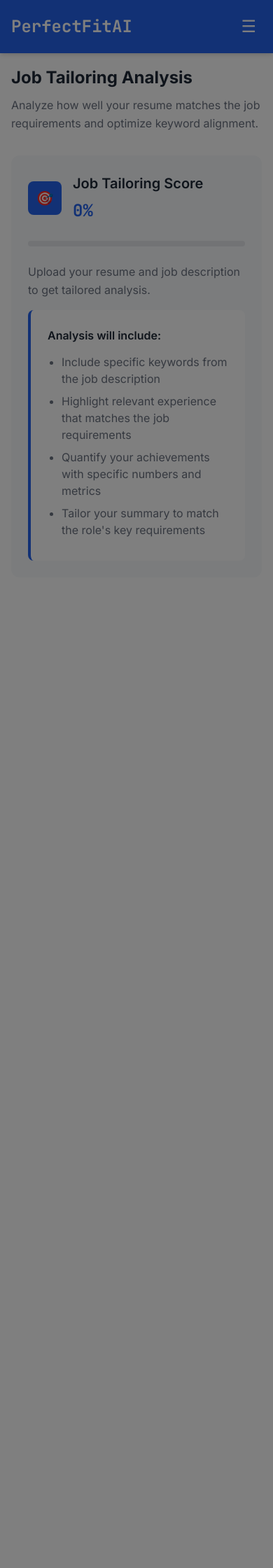
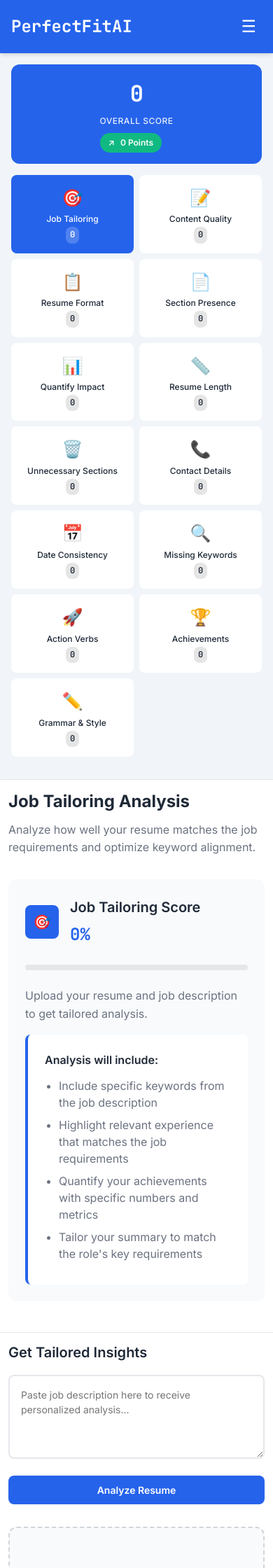
Before and after one commit to upendrajamana/PerfectFitAI07, a Flask app: template templates/new.html in a window 390 px wide. Shown: the top 2240 px of the page at 70% size. Before the commit the page ends 801 px from the top, so only its background shows below. Run offline with Flask 3, Linux system fonts and the light colour scheme; the template is opened without the code that fills it, so the values that code supplies are empty; parts of the project's set-up code (start-up, migrations or seed data) failed here and were passed over.

Commit message:
Update new.html

```diff
--- a/templates/new.html
+++ b/templates/new.html
@@ -86,8 +86,8 @@
             color: white;
         }
 
-        /* Mobile Menu Button */
-        .mobile-menu-btn {
+        /* Mobile Menu Toggle */
+        .mobile-menu-toggle {
             display: none;
             background: none;
             border: none;
@@ -115,48 +115,6 @@
             border-right: 1px solid var(--border-light);
             padding: 2rem 0;
             overflow-y: auto;
-        }
-
-        /* Mobile Sidebar Overlay */
-        .sidebar-overlay {
-            display: none;
-            position: fixed;
-            top: 0;
-            left: 0;
-            width: 100%;
-            height: 100%;
-            background: rgba(0, 0, 0, 0.5);
-            z-index: 200;
-        }
-
-        .mobile-sidebar {
-            display: none;
-            position: fixed;
-            top: 0;
-            left: -100%;
-            width: 280px;
-            height: 100%;
-            background: var(--bg-sidebar);
-            z-index: 300;
-            transition: left 0.3s ease;
-            overflow-y: auto;
-            padding-top: 80px;
-        }
-
-        .mobile-sidebar.open {
-            left: 0;
-        }
-
-        .sidebar-close {
-            position: absolute;
-            top: 1rem;
-            right: 1rem;
-            background: none;
-            border: none;
-            font-size: 1.5rem;
-            cursor: pointer;
-            color: var(--text-primary);
-            padding: 0.5rem;
         }
 
         .score-section {
@@ -453,6 +411,95 @@
             background: var(--secondary-blue);
         }
 
+        /* Mobile Navigation */
+        .mobile-nav {
+            display: none;
+            background: var(--bg-sidebar);
+            border-bottom: 1px solid var(--border-light);
+            padding: 1rem;
+            overflow-x: auto;
+        }
+
+        .mobile-nav-grid {
+            display: grid;
+            grid-template-columns: repeat(auto-fit, minmax(140px, 1fr));
+            gap: 0.5rem;
+            margin-bottom: 1rem;
+        }
+
+        .mobile-nav-item {
+            display: flex;
+            flex-direction: column;
+            align-items: center;
+            padding: 0.75rem;
+            background: white;
+            border-radius: 8px;
+            cursor: pointer;
+            transition: all 0.2s ease;
+            border: 2px solid transparent;
+            text-align: center;
+        }
+
+        .mobile-nav-item:hover {
+            border-color: var(--primary-blue);
+        }
+
+        .mobile-nav-item.active {
+            background: var(--primary-blue);
+            color: white;
+        }
+
+        .mobile-nav-icon {
+            font-size: 1.5rem;
+            margin-bottom: 0.25rem;
+        }
+
+        .mobile-nav-name {
+            font-size: 0.75rem;
+            font-weight: 500;
+            line-height: 1.2;
+        }
+
+        .mobile-nav-score {
+            font-family: 'JetBrains Mono', monospace;
+            font-size: 0.75rem;
+            font-weight: 600;
+            margin-top: 0.25rem;
+            padding: 0.125rem 0.375rem;
+            border-radius: 8px;
+            background: rgba(0, 0, 0, 0.1);
+        }
+
+        .mobile-nav-item.active .mobile-nav-score {
+            background: rgba(255, 255, 255, 0.2);
+        }
+
+        .mobile-overall-score {
+            display: flex;
+            align-items: center;
+            justify-content: center;
+            background: var(--primary-blue);
+            color: white;
+            padding: 1rem;
+            border-radius: 12px;
+            margin-bottom: 1rem;
+        }
+
+        .mobile-overall-score .score-number {
+            font-size: 2rem;
+            color: white;
+            margin-right: 0.5rem;
+        }
+
+        .mobile-overall-score .score-info {
+            text-align: left;
+        }
+
+        .mobile-overall-score .score-label {
+            color: rgba(255, 255, 255, 0.9);
+            font-size: 0.75rem;
+        }
+
         /* Color schemes for different categories */
         .tailoring { background: var(--primary-blue); }
         .content { background: #7c3aed; }
@@ -475,15 +522,7 @@
                 display: none;
             }
 
-            .mobile-sidebar {
-                display: block;
-            }
-
-            .sidebar-overlay {
-                display: block;
-            }
-
-            .mobile-menu-btn {
+            .mobile-nav {
                 display: block;
             }
 
@@ -498,44 +537,47 @@
                 padding: 0 1rem;
             }
 
+            .mobile-menu-toggle {
+                display: block;
+            }
+
             .center-panel,
             .right-panel {
                 padding: 1rem;
             }
 
-            .mobile-sidebar {
-                width: 100%;
-                max-width: 320px;
-            }
-
-            .score-section {
-                padding: 0 1.5rem;
-            }
-
-            .section-title {
-                padding: 0 1.5rem;
-            }
-
-            .fix-item {
-                padding: 0.75rem 1.5rem;
+            .panel-title {
+                font-size: 1.5rem;
             }
 
             .analysis-content {
                 padding: 1.5rem;
             }
 
-            .panel-title {
-                font-size: 1.5rem;
+            .mobile-nav-grid {
+                grid-template-columns: repeat(auto-fit, minmax(120px, 1fr));
             }
 
-            .score-number {
-                font-size: 3rem;
+            .mobile-overall-score {
+                flex-direction: column;
+                text-align: center;
+            }
+
+            .mobile-overall-score .score-number {
+                margin-right: 0;
+                margin-bottom: 0.25rem;
             }
         }
 
-        /* Show overlay when sidebar is open */
-        .sidebar-overlay.show {
-            display: block;
+        @media (max-width: 480px) {
+            .mobile-nav-grid {
+                grid-template-columns: repeat(2, 1fr);
+            }
+
+            .center-panel,
+            .right-panel {
+                padding: 0.75rem;
+            }
         }
     </style>
 </head>
@@ -544,23 +586,16 @@
     <div class="header">
         <div class="nav-container">
             <a href="/" class="logo">PerfectFitAI</a>
-            <button class="mobile-menu-btn" onclick="toggleMobileSidebar()">☰</button>
+            <button class="mobile-menu-toggle">☰</button>
         </div>
     </div>
 
-    <!-- Mobile Sidebar Overlay -->
-    <div class="sidebar-overlay" id="sidebarOverlay" onclick="closeMobileSidebar()"></div>
-
-    <!-- Mobile Sidebar -->
-    <div class="mobile-sidebar" id="mobileSidebar">
-        <button class="sidebar-close" onclick="closeMobileSidebar()">×</button>
-
-        <div class="score-section">
-            <div class="overall-score">
-                <div class="score-circle">
+    <!-- Mobile Navigation -->
+    <div class="mobile-nav">
+        <div class="mobile-overall-score">
             <span class="score-number" id="mobile-score-count">0</span>
-                </div>
-                <div class="score-label">Overall</div>
+            <div class="score-info">
+                <div class="score-label">Overall Score</div>
                 <div class="points-badge">
                     <span>↗</span>
                     <span id="mobile-points-gained">0 Points</span>
@@ -568,133 +603,77 @@
             </div>
         </div>
 
-        <div class="section-title">Top Fixes</div>
-        <ul class="fixes-list">
-            <li class="fix-item active" data-section="tailoring" onclick="showSectionMobile('tailoring')">
-                <div class="fix-item-content">
-                    <div class="fix-icon">🎯</div>
-                    <div class="fix-name">Job Tailoring</div>
+        <div class="mobile-nav-grid">
+            <div class="mobile-nav-item active" data-section="tailoring" onclick="showSection('tailoring')">
+                <div class="mobile-nav-icon">🎯</div>
+                <div class="mobile-nav-name">Job Tailoring</div>
+                <div class="mobile-nav-score" id="mobile-match-score">0</div>
             </div>
-                <div class="fix-score low" id="mobile-match-score">0</div>
-            </li>
-            <li class="fix-item" data-section="content" onclick="showSectionMobile('content')">
-                <div class="fix-item-content">
-                    <div class="fix-icon">📝</div>
-                    <div class="fix-name">Content Quality</div>
+            <div class="mobile-nav-item" data-section="content" onclick="showSection('content')">
+                <div class="mobile-nav-icon">📝</div>
+                <div class="mobile-nav-name">Content Quality</div>
+                <div class="mobile-nav-score" id="mobile-analysis-score">0</div>
             </div>
-                <div class="fix-score low" id="mobile-analysis-score">0</div>
-            </li>
-            <li class="fix-item" data-section="format" onclick="showSectionMobile('format')">
-                <div class="fix-item-content">
-                    <div class="fix-icon">📋</div>
-                    <div class="fix-name">Resume Format</div>
+            <div class="mobile-nav-item" data-section="format" onclick="showSection('format')">
+                <div class="mobile-nav-icon">📋</div>
+                <div class="mobile-nav-name">Resume Format</div>
+                <div class="mobile-nav-score" id="mobile-order-score">0</div>
             </div>
-                <div class="fix-score low" id="mobile-order-score">0</div>
-            </li>
-            <li class="fix-item" data-section="sections" onclick="showSectionMobile('sections')">
-                <div class="fix-item-content">
-                    <div class="fix-icon">📄</div>
-                    <div class="fix-name">Section Presence</div>
+            <div class="mobile-nav-item" data-section="sections" onclick="showSection('sections')">
+                <div class="mobile-nav-icon">📄</div>
+                <div class="mobile-nav-name">Section Presence</div>
+                <div class="mobile-nav-score" id="mobile-presence-score">0</div>
             </div>
-                <div class="fix-score low" id="mobile-presence-score">0</div>
-            </li>
-            <li class="fix-item" data-section="quantify" onclick="showSectionMobile('quantify')">
-                <div class="fix-item-content">
-                    <div class="fix-icon">📊</div>
-                    <div class="fix-name">Quantify Impact</div>
+            <div class="mobile-nav-item" data-section="quantify" onclick="showSection('quantify')">
+                <div class="mobile-nav-icon">📊</div>
+                <div class="mobile-nav-name">Quantify Impact</div>
+                <div class="mobile-nav-score" id="mobile-quantify-score">0</div>
             </div>
-                <div class="fix-score low" id="mobile-quantify-score">0</div>
-            </li>
-            <li class="fix-item" data-section="length" onclick="showSectionMobile('length')">
-                <div class="fix-item-content">
-                    <div class="fix-icon">📏</div>
-                    <div class="fix-name">Resume Length</div>
+            <div class="mobile-nav-item" data-section="length" onclick="showSection('length')">
+                <div class="mobile-nav-icon">📏</div>
+                <div class="mobile-nav-name">Resume Length</div>
+                <div class="mobile-nav-score" id="mobile-length-score">0</div>
             </div>
-                <div class="fix-score low" id="mobile-length-score">0</div>
-            </li>
-            <li class="fix-item" data-section="unnecessary" onclick="showSectionMobile('unnecessary')">
-                <div class="fix-item-content">
-                    <div class="fix-icon">🗑️</div>
-                    <div class="fix-name">Unnecessary Sections</div>
+            <div class="mobile-nav-item" data-section="unnecessary" onclick="showSection('unnecessary')">
+                <div class="mobile-nav-icon">🗑️</div>
+                <div class="mobile-nav-name">Unnecessary Sections</div>
+                <div class="mobile-nav-score" id="mobile-unnecessary-score">0</div>
             </div>
-                <div class="fix-score low" id="mobile-unnecessary-score">0</div>
-            </li>
-            <li class="fix-item" data-section="contact" onclick="showSectionMobile('contact')">
-                <div class="fix-item-content">
-                    <div class="fix-icon">📞</div>
-                    <div class="fix-name">Contact Details</div>
+            <div class="mobile-nav-item" data-section="contact" onclick="showSection('contact')">
+                <div class="mobile-nav-icon">📞</div>
+                <div class="mobile-nav-name">Contact Details</div>
+                <div class="mobile-nav-score" id="mobile-contact-score">0</div>
             </div>
-                <div class="fix-score low" id="mobile-contact-score">0</div>
-            </li>
-            <li class="fix-item" data-section="dates" onclick="showSectionMobile('dates')">
-                <div class="fix-item-content">
-                    <div class="fix-icon">📅</div>
-                    <div class="fix-name">Date Consistency</div>
+            <div class="mobile-nav-item" data-section="dates" onclick="showSection('dates')">
+                <div class="mobile-nav-icon">📅</div>
+                <div class="mobile-nav-name">Date Consistency</div>
+                <div class="mobile-nav-score" id="mobile-dates-score">0</div>
             </div>
-                <div class="fix-score low" id="mobile-dates-score">0</div>
-            </li>
-            <li class="fix-item" data-section="gaps" onclick="showSectionMobile('gaps')">
-                <div class="fix-item-content">
-                    <div class="fix-icon">⏳</div>
-                    <div class="fix-name">Experience Gaps</div>
+            <div class="mobile-nav-item" data-section="keywords" onclick="showSection('keywords')">
+                <div class="mobile-nav-icon">🔍</div>
+                <div class="mobile-nav-name">Missing Keywords</div>
+                <div class="mobile-nav-score" id="mobile-keywords-score">0</div>
             </div>
-                <div class="fix-score low" id="mobile-gaps-score">0</div>
-            </li>
-        </ul>
-
-        <div class="section-title" style="margin-top: 2rem;">🎯 Keyword & Role Match</div>
-        <ul class="fixes-list">
-            <li class="fix-item" data-section="keywords" onclick="showSectionMobile('keywords')">
-                <div class="fix-item-content">
-                    <div class="fix-icon">🔍</div>
-                    <div class="fix-name">Missing Keywords</div>
+            <div class="mobile-nav-item" data-section="verbs" onclick="showSection('verbs')">
+                <div class="mobile-nav-icon">🚀</div>
+                <div class="mobile-nav-name">Action Verbs</div>
+                <div class="mobile-nav-score" id="mobile-verbs-score">0</div>
             </div>
-                <div class="fix-score low" id="mobile-keywords-score">0</div>
-            </li>
-            <li class="fix-item" data-section="skills" onclick="showSectionMobile('skills')">
-                <div class="fix-item-content">
-                    <div class="fix-icon">⚙️</div>
-                    <div class="fix-name">Technical Skills</div>
+            <div class="mobile-nav-item" data-section="achievements" onclick="showSection('achievements')">
+                <div class="mobile-nav-icon">🏆</div>
+                <div class="mobile-nav-name">Achievements</div>
+                <div class="mobile-nav-score" id="mobile-achievements-score">0</div>
             </div>
-                <div class="fix-score low" id="mobile-skills-score">0</div>
-            </li>
-        </ul>
-
-        <div class="section-title" style="margin-top: 2rem;">📢 Writing & Clarity</div>
-        <ul class="fixes-list">
-            <li class="fix-item" data-section="verbs" onclick="showSectionMobile('verbs')">
-                <div class="fix-item-content">
-                    <div class="fix-icon">🚀</div>
-                    <div class="fix-name">Action Verbs</div>
+            <div class="mobile-nav-item" data-section="grammar" onclick="showSection('grammar')">
+                <div class="mobile-nav-icon">✏️</div>
+                <div class="mobile-nav-name">Grammar & Style</div>
+                <div class="mobile-nav-score" id="mobile-grammar-score">0</div>
             </div>
-                <div class="fix-score low" id="mobile-verbs-score">0</div>
-            </li>
-            <li class="fix-item" data-section="achievements" onclick="showSectionMobile('achievements')">
-                <div class="fix-item-content">
-                    <div class="fix-icon">🏆</div>
-                    <div class="fix-name">Achievements vs Tasks</div>
         </div>
-                <div class="fix-score low" id="mobile-achievements-score">0</div>
-            </li>
-            <li class="fix-item" data-section="softskills" onclick="showSectionMobile('softskills')">
-                <div class="fix-item-content">
-                    <div class="fix-icon">💭</div>
-                    <div class="fix-name">Soft Skills Balance</div>
-                </div>
-                <div class="fix-score low" id="mobile-softskills-score">0</div>
-            </li>
-            <li class="fix-item" data-section="grammar" onclick="showSectionMobile('grammar')">
-                <div class="fix-item-content">
-                    <div class="fix-icon">✏️</div>
-                    <div class="fix-name">Grammar & Style</div>
-                </div>
-                <div class="fix-score low" id="mobile-grammar-score">0</div>
-            </li>
-        </ul>
     </div>
 
     <div class="main-container">
-        <!-- Left Sidebar (Desktop) -->
+        <!-- Left Sidebar (Desktop Only) -->
         <div class="left-sidebar">
             <div class="score-section">
                 <div class="overall-score">
@@ -1118,39 +1097,6 @@
             }
         };
 
-        // Mobile sidebar functions
-        function toggleMobileSidebar() {
-            const sidebar = document.getElementById('mobileSidebar');
-            const overlay = document.getElementById('sidebarOverlay');
-
-            sidebar.classList.add('open');
-            overlay.classList.add('show');
-            document.body.style.overflow = 'hidden';
-        }
-
-        function closeMobileSidebar() {
-            const sidebar = document.getElementById('mobileSidebar');
-            const overlay = document.getElementById('sidebarOverlay');
-
-            sidebar.classList.remove('open');
-            overlay.classList.remove('show');
-            document.body.style.overflow = '';
-        }
-
-        // Mobile section selection (closes sidebar after selection)
-        function showSectionMobile(sectionKey) {
-            showSection(sectionKey);
-
-            // Update mobile sidebar active state
-            document.querySelectorAll('#mobileSidebar .fix-item').forEach(item => {
-                item.classList.remove('active');
-            });
-            document.querySelector(`#mobileSidebar [data-section="${sectionKey}"]`).classList.add('active');
-
-            // Close mobile sidebar
-            closeMobileSidebar();
-        }
-
         function toggleOptions(element) {
             const optionsList = element.querySelector('.options-list');
             const isExpanded = optionsList.classList.contains('expanded');
@@ -1219,7 +1165,7 @@
                 total += score;
                 count++;
 
-                // Update score number in desktop sidebar
+                // Update score number in sidebar (desktop)
                 const scoreElement = document.getElementById(id);
                 if (scoreElement) {
                     scoreElement.textContent = score;
@@ -1227,11 +1173,10 @@
                     scoreElement.className = 'fix-score ' + getScoreClass(score);
                 }
 
-                // Update score number in mobile sidebar
+                // Update mobile scores
                 const mobileScoreElement = document.getElementById('mobile-' + id);
                 if (mobileScoreElement) {
                     mobileScoreElement.textContent = score;
-                    mobileScoreElement.className = 'fix-score ' + getScoreClass(score);
                 }
             }
 
@@ -1247,20 +1192,29 @@
             document.getElementById('mobile-points-gained').textContent = totalScore + ' Points';
 
             // Refresh current section display
-            const activeSection = document.querySelector('.fix-item.active');
+            const activeSection = document.querySelector('.fix-item.active, .mobile-nav-item.active');
             if (activeSection) {
                 showSection(activeSection.dataset.section);
             }
         }
 
         function showSection(sectionKey) {
-            // Update active state in desktop sidebar
-            document.querySelectorAll('.left-sidebar .fix-item').forEach(item => {
+            // Update active state for desktop
+            document.querySelectorAll('.fix-item').forEach(item => {
                 item.classList.remove('active');
             });
-            const desktopItem = document.querySelector(`.left-sidebar [data-section="${sectionKey}"]`);
+            const desktopItem = document.querySelector(`.fix-item[data-section="${sectionKey}"]`);
             if (desktopItem) {
                 desktopItem.classList.add('active');
+            }
+
+            // Update active state for mobile
+            document.querySelectorAll('.mobile-nav-item').forEach(item => {
+                item.classList.remove('active');
+            });
+            const mobileItem = document.querySelector(`.mobile-nav-item[data-section="${sectionKey}"]`);
+            if (mobileItem) {
+                mobileItem.classList.add('active');
             }
 
             // Get section data
@@ -1300,25 +1254,6 @@
             // Run initial update to load the scores
             updateScores();
         });
-
-        // Close mobile sidebar when clicking outside
-        document.addEventListener('click', function(event) {
-            const sidebar = document.getElementById('mobileSidebar');
-            const menuBtn = document.querySelector('.mobile-menu-btn');
-
-            if (sidebar.classList.contains('open') &&
-                !sidebar.contains(event.target) &&
-                !menuBtn.contains(event.target)) {
-                closeMobileSidebar();
-            }
-        });
-
-        // Handle escape key to close mobile sidebar
-        document.addEventListener('keydown', function(event) {
-            if (event.key === 'Escape') {
-                closeMobileSidebar();
-            }
-        });
     </script>
 </body>
 </html>
```
Lines whose indentation alone changed are shown as unchanged.
